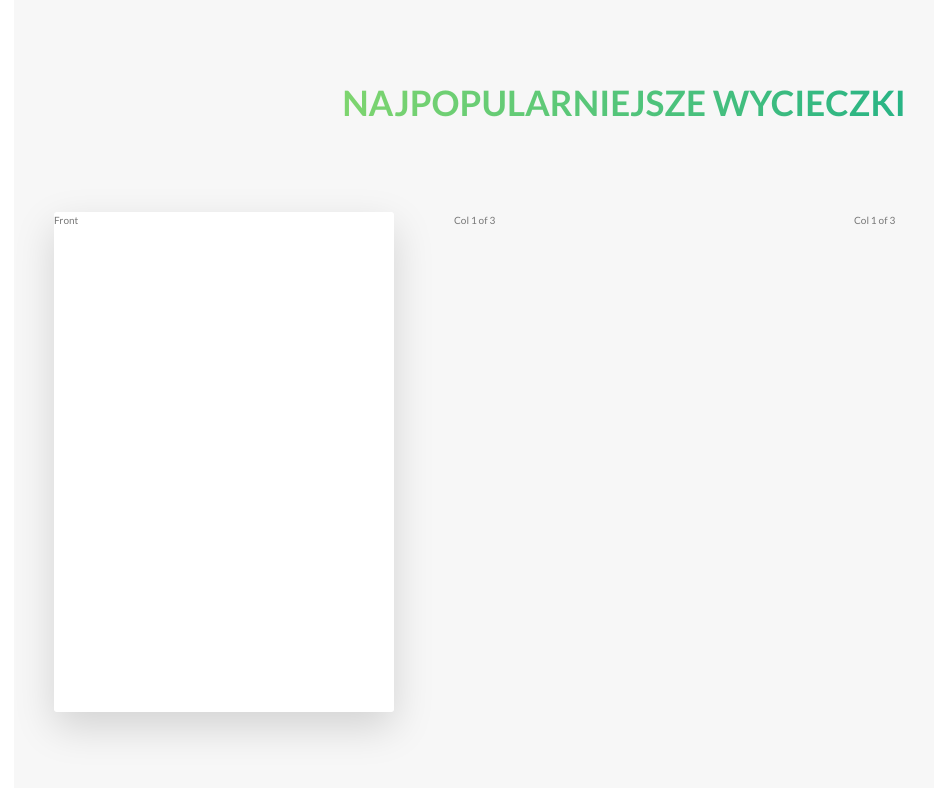
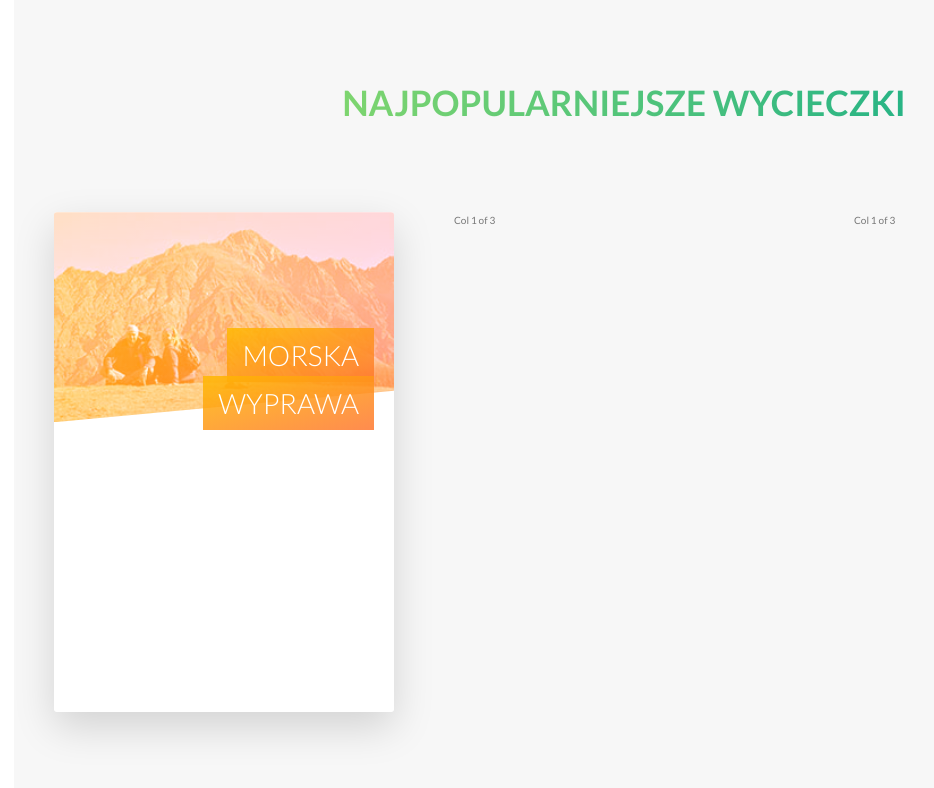
Before and after one commit to Elldrigar/PP_01-Landing-Page, a website: page index.html in a window 1280 px wide. Shown: the part 2189-2977 px from the top of the page, without its empty margins (16-950 px from the left). Drawn offline with nearby package versions, Linux system fonts and the light colour scheme; files that its build step writes are made by us from their sources.

Commit message:
Add heading img to card component.

```diff
--- a/index.html
+++ b/index.html
@@ -97,7 +97,11 @@
                 <div class="col-1-of-3">
                     <div class="card">
                         <div class="card__side card__side--front">
-                            Front
+                            <div class="card__picture card__picture--1">
+                            </div>
+                            <h4 class="card__heading">
+                                <span class="card__heading-span card__heading-span--1">Morska wyprawa</span></h4>
+                            <div class="card__details"></div>
                         </div>
                         <div class="card__side card__side--back card__side--back-1">
                             Back
--- a/sass/components/_card.scss
+++ b/sass/components/_card.scss
@@ -1,3 +1,7 @@
+//##################
+//## FUNCIONALITY ##
+//##################
+
 .card {
     position: relative;
     perspective: 150rem;
@@ -6,6 +10,7 @@
     &__side {
         position: absolute;
         backface-visibility: hidden;
+        overflow: hidden;
         border-radius: 3px;
         box-shadow: 0 1.5rem 4rem rgba($color-black, .15);
         width: 100%;
@@ -35,4 +40,45 @@
     &:hover &__side--back {
         transform: rotateY(0);
     }
+
+    //################
+    //## FRONT SIDE ##
+    //################
+
+    &__picture {
+        background-size: cover;
+        background-blend-mode: screen;
+        height: 21rem;
+        clip-path: polygon(0 0, 100% 0, 100% 85%, 0 100%);
+
+        &--1 {
+            background-image: linear-gradient(to right bottom, $color-secondary-light, $color-secondary-dark), url(../img/foto01_small.jpg);
+        }
+
+        &--2 {}
+
+        &--3 {}
+
+    }
+
+    &__heading {
+        color: $color-white;
+        font-size: 2.8rem;
+        font-weight: 300;
+        text-transform: uppercase;
+        text-align: right;
+        position: absolute;
+        top: 12rem;
+        right: 2rem;
+        width: 75%;
+    }
+
+    &__heading-span {
+        padding: 1rem 1.5rem;
+        box-decoration-break: clone;
+
+        &--1 {
+            background-image: linear-gradient(to right bottom, rgba($color-secondary-light, .85), rgba($color-secondary-dark, .85));
+        }
+    }
 }
```
